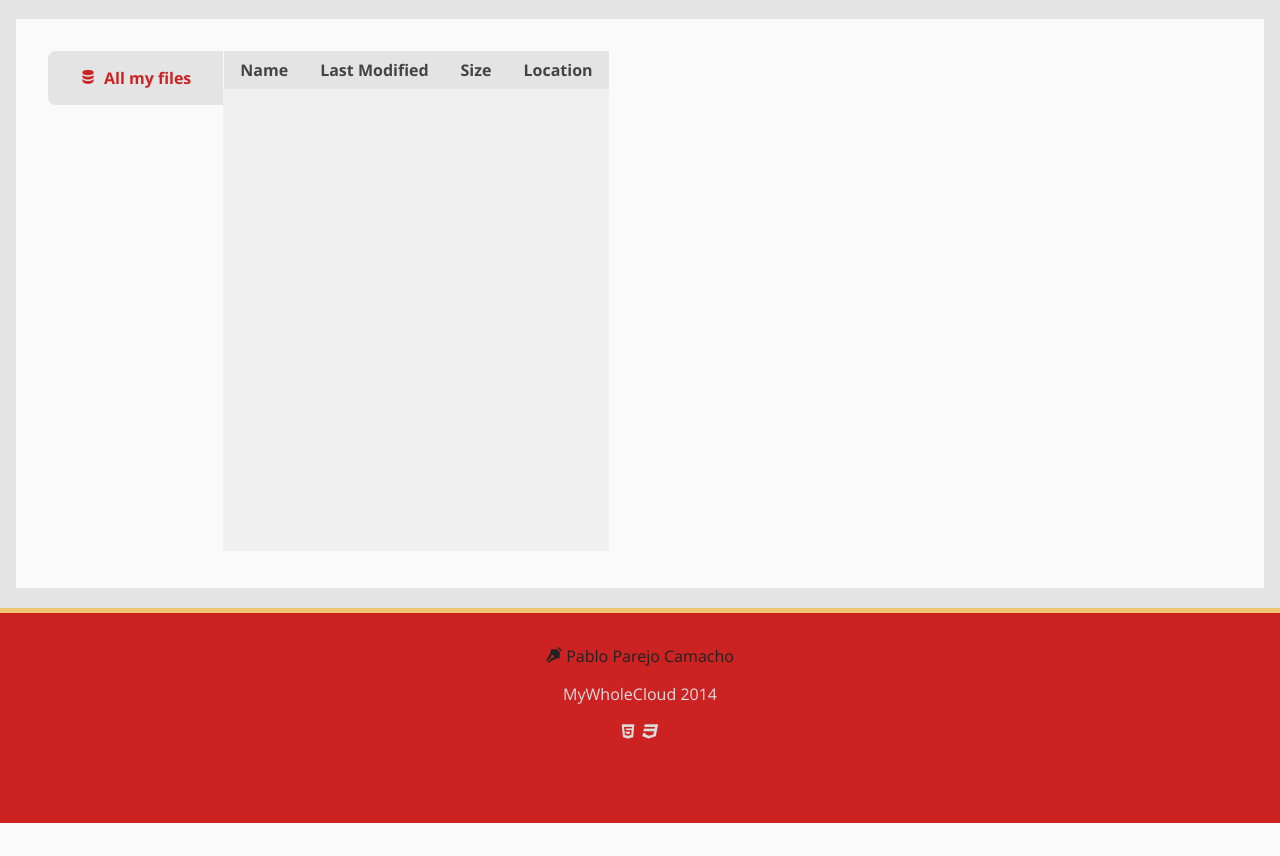
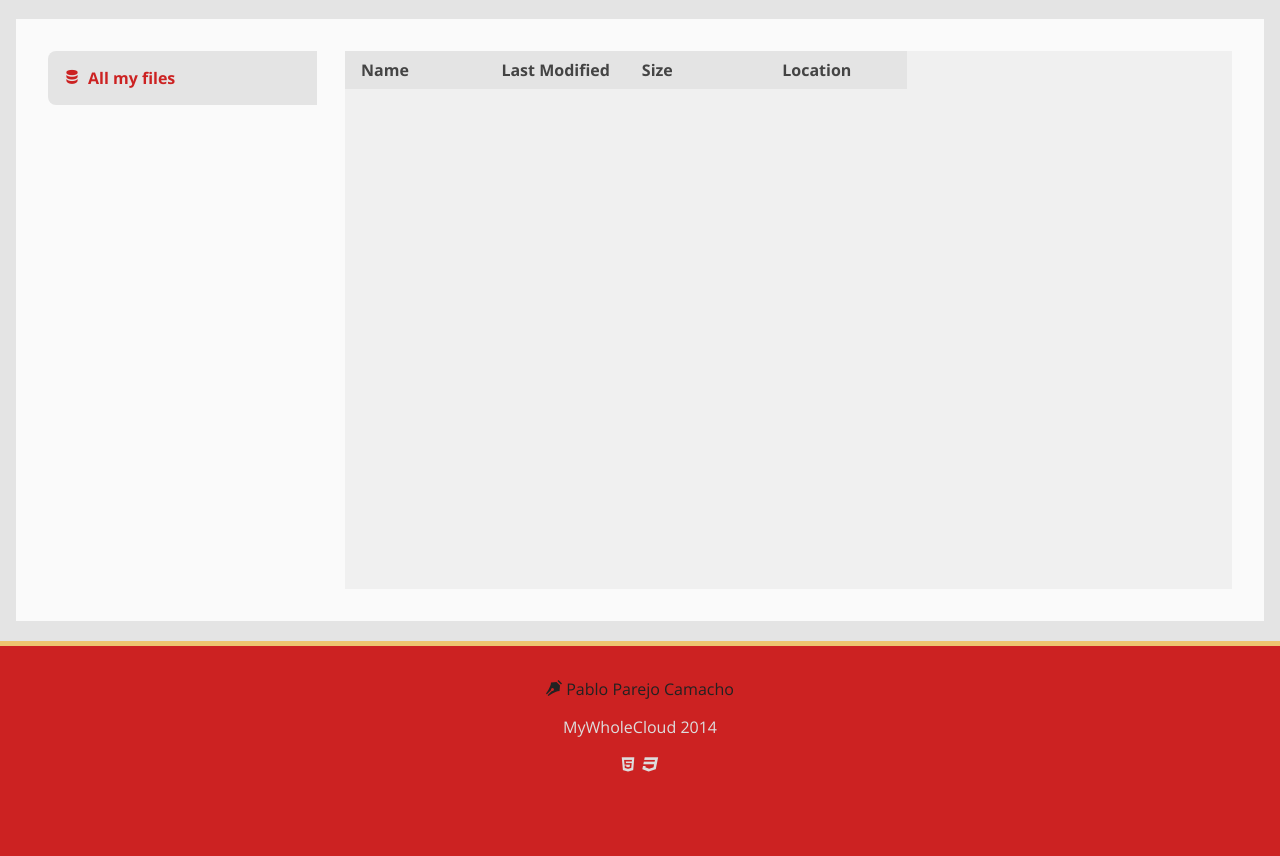
Before and after one commit to pabloparejo/finalYearProject, a Django app: page / in a window 1280 px wide. Shown: the part 41-897 px from the top of the page. Before the commit the page ends 864 px from the top, so only its background shows below. Run offline with Django 3.2, Linux system fonts and the light colour scheme; the visitor is signed in with stand-in values (Sample User, id 1).

Commit message:
UI improvements

```diff
--- a/main/templates/index.html
+++ b/main/templates/index.html
@@ -17,13 +17,12 @@
 					<li>
 						<a href="#" class="service-link {{service.service_class}}" id="{{service.uid}}">
 							<span class="icon-{{service.service_class}} red"> </span>
-							{{service.username|capfirst}}
+							{{service.username|capfirst|truncatechars:"22"}}
 						</a>
 					</li>
 				{%endfor%}
 			</ul>
 		</aside>
-		<div id="files">
 		<table class="sortable">
 			<tr>
 				<td>Name</td>
@@ -55,7 +54,6 @@
 				{%endfor%}
 			{%endfor%}
 		</table>
-		</div>
 
 </article>
 
--- a/main/views.py
+++ b/main/views.py
@@ -12,6 +12,9 @@ from django.contrib.auth.forms import UserCreationForm, AuthenticationForm
 from django.contrib.auth import login, authenticate, logout
 from django.contrib.auth.decorators import login_required
 
+
+# LOGIN REQUIRED UNTIL WE BUILD A WELCOME PAGE!!
+@login_required()
 def home(request):
 	user = request.user
 	dropbox_services = DropboxAccount.objects.filter(user=user)
@@ -44,6 +47,8 @@ def new_service(request):
 
 	return render(request, 'new_service.html', locals())
 
+# @login_required()
+# def delete_service(request, s_id):
 
 
 #---------- USERS ----------#
--- a/myWholeCloud/static/css/base.css
+++ b/myWholeCloud/static/css/base.css
@@ -154,6 +154,8 @@ article.files-list{
 article.files-list table{
 	background: #F0F0F0;
 	border-left: 1px solid #FAFAFA;
+	display: inline-block;
+	float: right;
 	width: 75%;
 }
 
@@ -167,8 +169,10 @@ aside.services-links{
 	border-radius: 0.5em 0 0 0.5em;
 	display: inline-block;
 	float: left;
-	padding: 1em 2em 1em;
+	overflow: hidden;
+	padding: 1em 1em 1em;
 	font-weight: bold;
+	width: 20%;
 }
 
 body{
@@ -253,6 +257,7 @@ tbody tr:hover{
 td{
 	padding: 0.5em 1em;
 	white-space:nowrap;
+	width: 25%;
 }
 
 thead {
```
Lines whose indentation alone changed are shown as unchanged.
